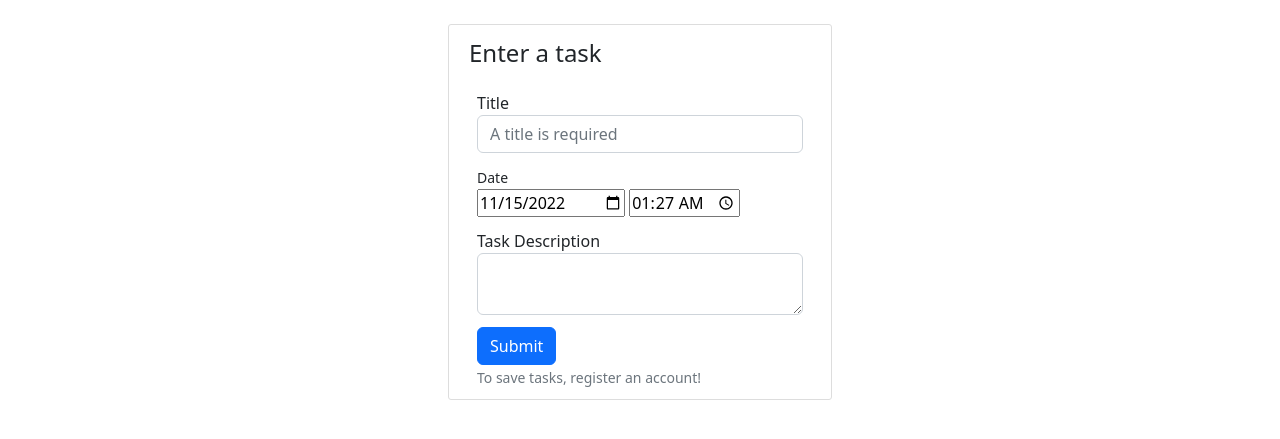
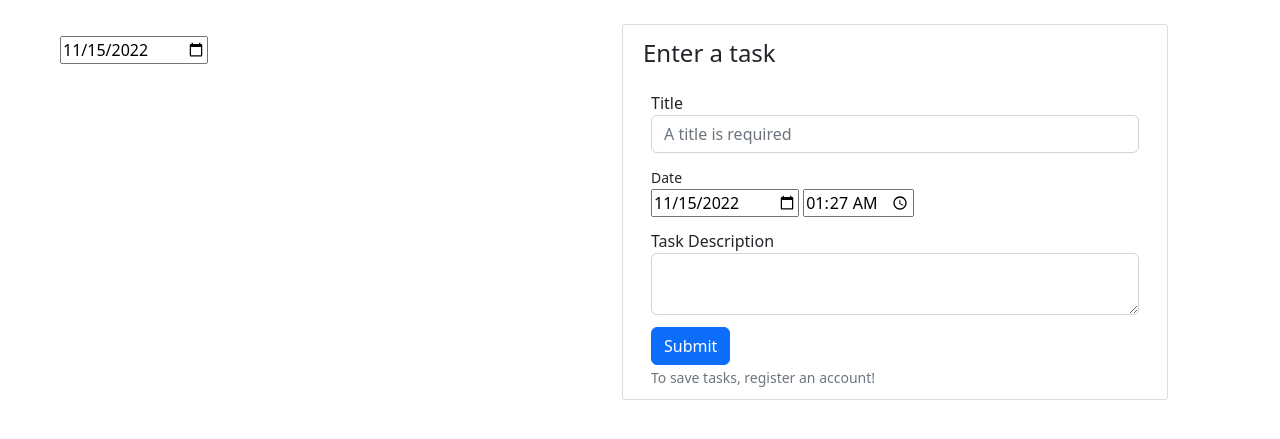
Before and after one commit to Arttumake/Dashboard, a Flask app: page / in a window 1280 px wide. Shown: the part 56-495 px from the top of the page. Run offline with Flask 3, Linux system fonts and the light colour scheme; parts of the project's set-up code (start-up, migrations or seed data) failed here and were passed over.

Commit message:
user's tasks listed on home page

```diff
--- a/dash/routes.py
+++ b/dash/routes.py
@@ -1,4 +1,4 @@
-from flask import render_template, url_for, flash, redirect
+from flask import render_template, url_for, flash, redirect, request
 from dash.forms import RegistrationForm, LoginForm, TaskForm
 from dash import app, bcrypt
 from dash.models import db, User, Task
@@ -10,13 +10,16 @@ from datetime import datetime as dt
 @app.route("/home", methods=['GET', 'POST'])
 def home():
     form = TaskForm()
-    if form.validate_on_submit():
+    if request.method == "POST" and form.validate_on_submit():
         combined_date = dt.combine(form.date.data, form.time.data)
         task = Task(title=form.title.data, date=combined_date, content=form.contents.data, user_id=current_user.id)
         db.session.add(task)
         db.session.commit()
         flash('Task created!', 'success')
         return redirect(url_for('home'))
+    if current_user.is_authenticated:
+        tasks = Task.query.filter_by(user_id=current_user.id)
+        return render_template('home.html', title='Home', form=form, tasks=tasks)
     return render_template('home.html', title='Home', form=form)
 
 @app.route('/register', methods=['GET', 'POST'])
--- a/dash/static/style.css
+++ b/dash/static/style.css
@@ -18,12 +18,23 @@
     padding: 10px 20px;
     border: 1px solid #dddddd;
     border-radius: 3px;
-    width: 30%;
-    margin:auto;
   }
+
+.form-login{
+    background: #ffffff;
+    padding: 10px 20px;
+    border: 1px solid #dddddd;
+    border-radius: 3px;
+    margin-left: 30%;
+    margin-right: 30%;
+}
 
 .form-group {
     padding-top: 12px;
     margin-left: 8px;
     margin-right: 8px;
 }
+
+.container{
+    margin-left: 40px;
+}
--- a/dash/templates/home.html
+++ b/dash/templates/home.html
@@ -1,6 +1,30 @@
 {% extends 'base.html' %}
 {% block contents %}
-    <div class="form-contents mt-4">
+<div class="container mt-4">
+    <div class="row">
+        <div class="col">
+            <div class="form-group mb-1">
+                <div>
+                    {{ form.date }}
+                </div>
+            </div>
+            {% for task in tasks %}
+                <div class="accordion">
+                    <div class="accordion-item">
+                        <button class="accordion-button" type="button" data-bs-toggle="collapse" data-bs-target="#collapseOne" aria-expanded="false" aria-controls="collapseOne">
+                            {{ task.title }}
+                        </button>
+                    </div>
+                </div>
+                <div id="collapseOne" class="accordion-collapse collapse" aria-labelledby="headingOne" data-bs-parent="#accordionExample">
+                    <div class="accordion-body">
+                        <strong> {{ task.content }} </strong>
+                    </div>
+                </div>
+            {% endfor %}
+        </div>
+        <div class="col">
+            <div class="form-contents">
                 <form method="POST" action="">
                     {{ form.hidden_tag() }}
                     <legend>Enter a task</legend>
@@ -39,7 +63,7 @@
                             {{ form.contents (class="form-control") }}
                         {% endif %}
                     </div>
-            <div class="form-group" href="{{url_for('task')}}">
+                    <div class="form-group">
                         {{ form.submit(class="btn btn-primary")}}
                     </div>
                     <small class="form-text text-muted ms-2">
@@ -47,4 +71,8 @@
                     </small>
                 </form>
             </div>
+        </div>
+    </div>
+</div>
+
 {% endblock contents %}
--- a/dash/templates/login.html
+++ b/dash/templates/login.html
@@ -1,6 +1,6 @@
 {% extends 'base.html' %}
 {% block contents %}
-    <div class="form-contents mt-2">
+    <div class="form-login mt-2">
         <form method="POST" action="">
             {{ form.hidden_tag() }}
             <legend> Sign in</legend>
--- a/dash/templates/register.html
+++ b/dash/templates/register.html
@@ -1,6 +1,6 @@
 {% extends 'base.html' %}
 {% block contents %}
-    <div class="form-contents mt-2">
+    <div class="form-login mt-2">
         <form method="POST" action="">
             {{ form.hidden_tag() }}
             <legend> Join today</legend>
```
Also changed, not shown: instance/data.db. Lines whose indentation alone changed are shown as unchanged.
